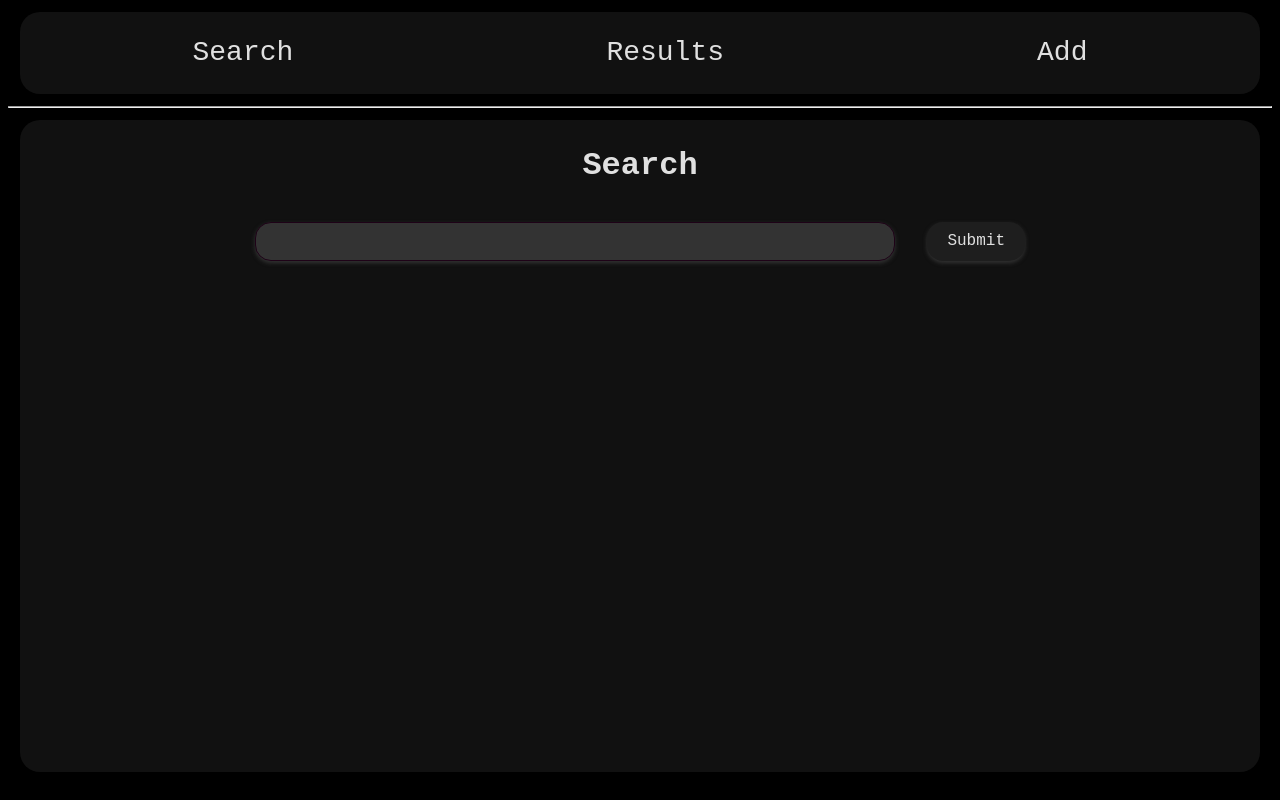
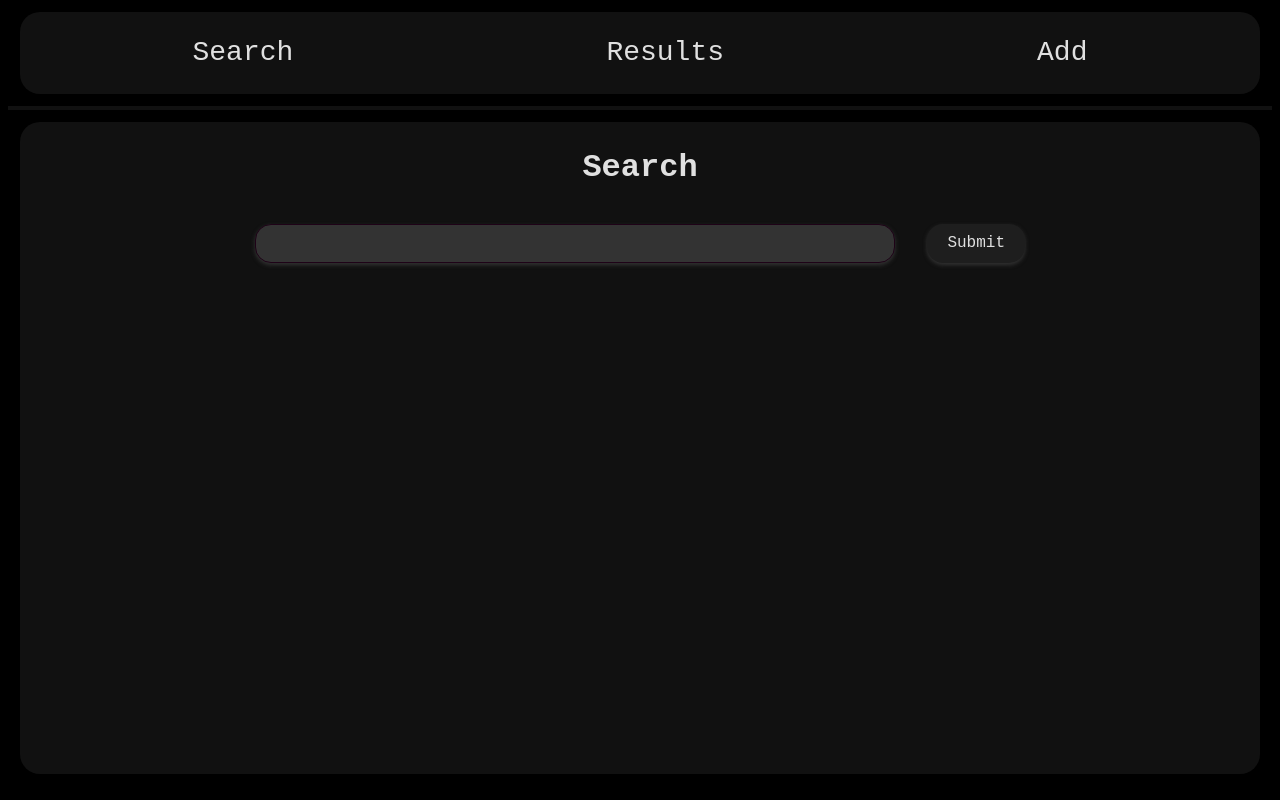
Before and after one commit to chipshifter/tagmaid, a React (Vite) app: page / in a window 1280 px wide. Built offline with nearby package versions, Linux system fonts and the light colour scheme.

Commit message:
Fix hr color in css

```diff
--- a/src/styles.css
+++ b/src/styles.css
@@ -29,8 +29,10 @@
   border-radius: 20px;
 }
 
-hr {
+hr, br {
   color: var(--very-far);
+  border: 2px solid;
+  border-color: var(--very-far);
 }
 .container {
   margin: 0;
```
